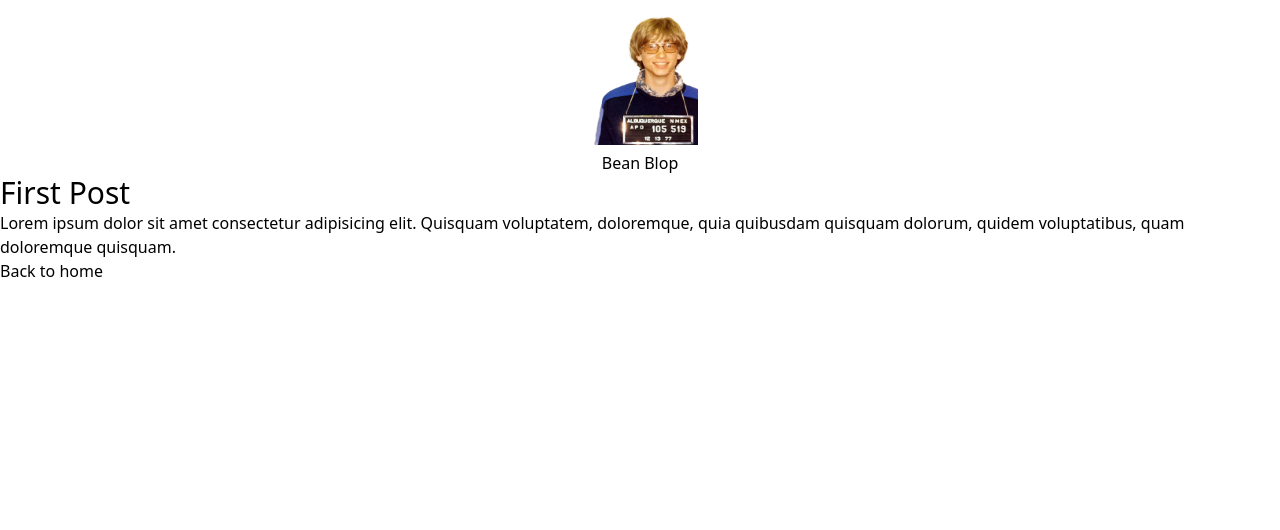
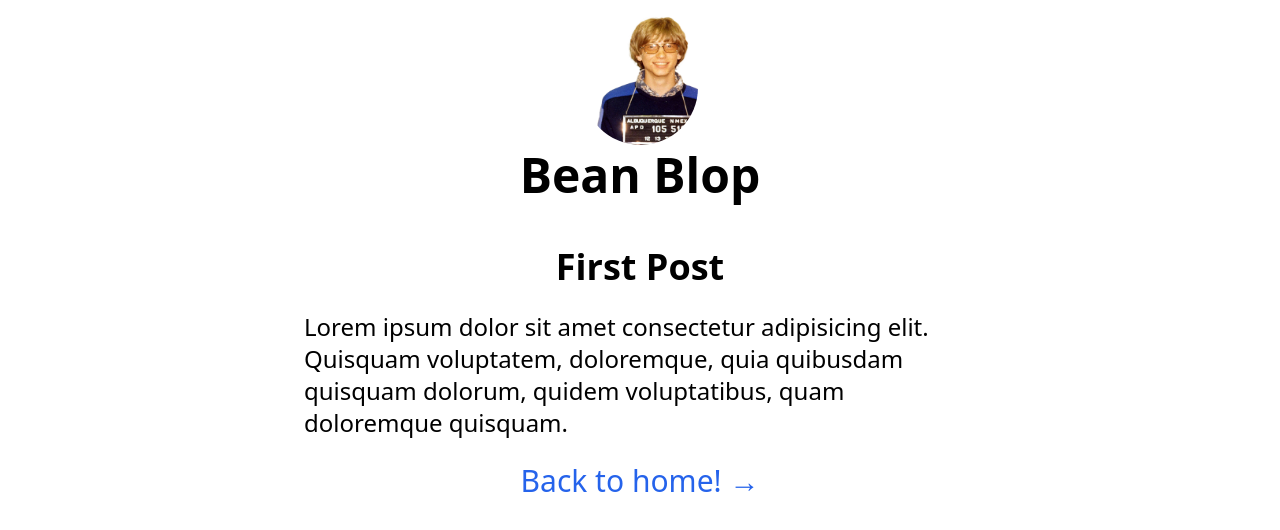
Before and after one commit to MrMisterBean/Next-TS-Blog, a Next.js app: page /posts/first-post in a window 1280 px wide. Shown: the top 530 px of the page. Built offline with nearby package versions, Linux system fonts and the light colour scheme.

Commit message:
styled first post and updated link to it

```diff
--- a/components/layout.tsx
+++ b/components/layout.tsx
@@ -46,6 +46,7 @@ const Layout = ({ children, home }: Props) => {
             <Link href='/'>
               <a>
                 <Image
+                  className='rounded-full'
                   priority
                   src='/images/profile.jpg'
                   height={582 / 4}
@@ -56,24 +57,24 @@ const Layout = ({ children, home }: Props) => {
             </Link>
             <div>
               <Link href='/'>
-                <a>{name}</a>
+                <a className='text-5xl font-bold'>{name}</a>
               </Link>
             </div>
           </>
         )}
       </header>
-      <main>{children}</main>
+      <main className=''>{children}</main>
       {!home ? (
-        <div>
-          <Link href='/'>
-            <a>Back to home</a>
-          </Link>
-        </div>
+        <Link href='/'>
+          <a className='block text-3xl text-center text-blue-600'>
+            Back to home! &rarr;
+          </a>
+        </Link>
       ) : (
         <Link href='posts/first-post'>
-          <div className='text-center'>
-            <a className='w-full text-3xl text-blue-600'> First post! &rarr;</a>
-          </div>
+          <a className='block text-3xl text-center text-blue-600'>
+            First post! &rarr;
+          </a>
         </Link>
       )}
     </div>
--- a/pages/posts/first-post.tsx
+++ b/pages/posts/first-post.tsx
@@ -15,12 +15,14 @@ const FirstPost = () => {
           console.log('script loaded crorectly, window.FB has been populated')
         }
       />
-      <h1 className='text-3xl'>First Post</h1>
-      <p>
-        Lorem ipsum dolor sit amet consectetur adipisicing elit. Quisquam
-        voluptatem, doloremque, quia quibusdam quisquam dolorum, quidem
-        voluptatibus, quam doloremque quisquam.
-      </p>
+      <h1 className='pt-12 text-4xl font-bold text-center'>First Post</h1>
+      <section className='flex justify-center'>
+        <p className='flex flex-col gap-4 max-w-[40%] min-w-[42rem] py-6 text-2xl text-left'>
+          Lorem ipsum dolor sit amet consectetur adipisicing elit. Quisquam
+          voluptatem, doloremque, quia quibusdam quisquam dolorum, quidem
+          voluptatibus, quam doloremque quisquam.
+        </p>
+      </section>
     </Layout>
   )
 }
```
